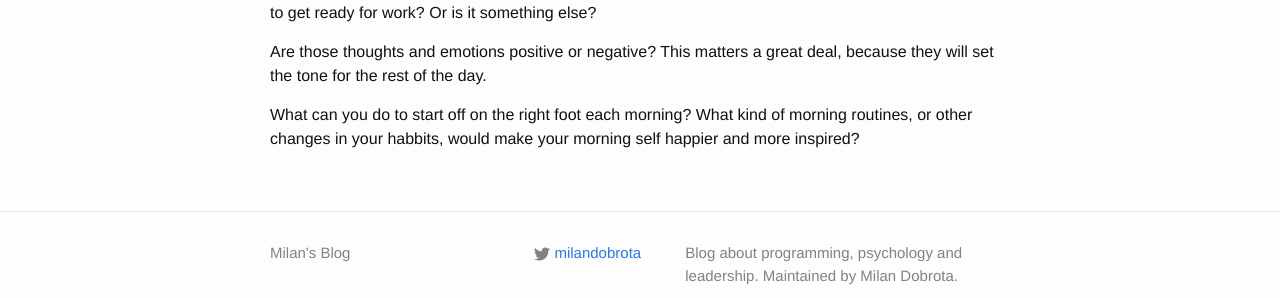
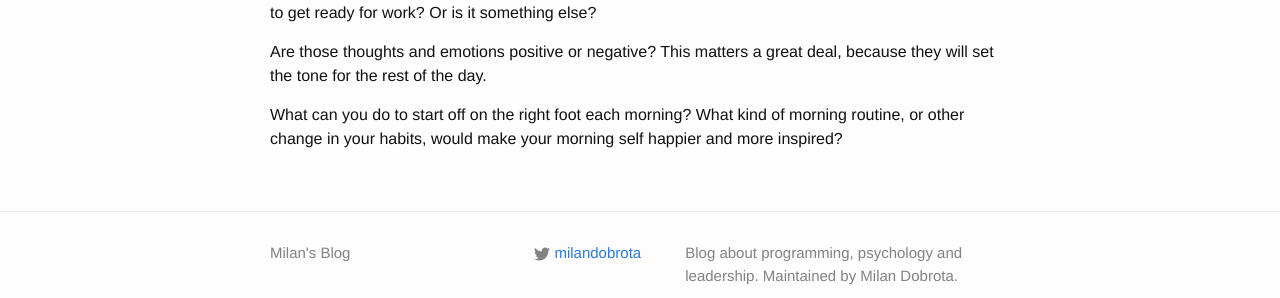
Before and after one commit to milandobrota/milandobrota.github.io, a Jekyll site: the page built from _posts/2016-02-26-reflecting-on-your-morning-routine.md, in a window 1280 px wide. Shown: the part 286-584 px from the top of the page. Built offline with Jekyll 4.4.1, drawn with Linux system fonts in a browser that asks for light colours.

Commit message:
fixing typos

```diff
--- a/_posts/2016-02-26-reflecting-on-your-morning-routine.md
+++ b/_posts/2016-02-26-reflecting-on-your-morning-routine.md
@@ -10,4 +10,4 @@ Is it the frustration of not getting enough sleep? Thinking about what notificat
 
 Are those thoughts and emotions positive or negative? This matters a great deal, because they will set the tone for the rest of the day.
 
-What can you do to start off on the right foot each morning? What kind of morning routines, or other changes in your habbits, would make your morning self happier and more inspired?
+What can you do to start off on the right foot each morning? What kind of morning routine, or other change in your habits, would make your morning self happier and more inspired?
```
